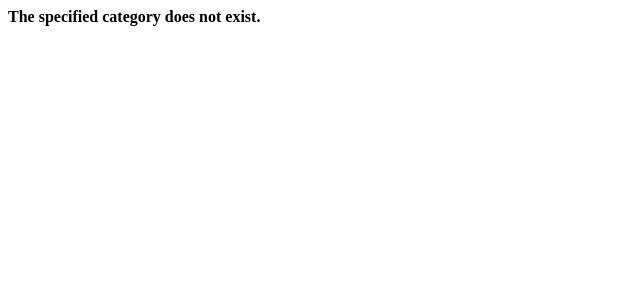
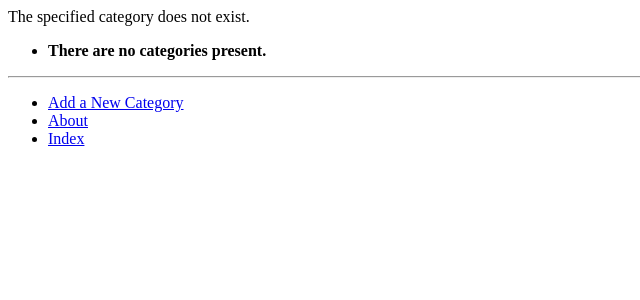
Before and after one commit to Y1nzhenghao/tango_with_django_project, a Django app: page /rango/category/1/ in a window 1280 px wide. Shown: the top 300 px of the page, without its empty margins (0-640 px from the left). Run offline with Django 3.2, Linux system fonts and the light colour scheme; data that the repository does not hold is empty.

Commit message:
Complete Chapter 8 templates and template tags

```diff
--- a/rango/templates/rango/base.html
+++ /dev/null
@@ -1,11 +0,0 @@
-<!DOCTYPE html>
-<html>
-<head>
-    <title>Rango</title>
-</head>
-
-<body>
-    {% block body_block %}
-    {% endblock %}
-</body>
-</html>
--- /dev/null
+++ b/rango/templatetags/rango_template_tags.py
@@ -0,0 +1,11 @@
+from django import template
+from rango.models import Category
+
+register = template.Library()
+
+@register.inclusion_tag('rango/categories.html')
+def get_category_list(current_category=None):
+    return {
+        'categories': Category.objects.all(),
+        'current_category': current_category,
+    }
--- /dev/null
+++ b/templates/rango/base.html
@@ -0,0 +1,37 @@
+<!DOCTYPE html>
+{% load staticfiles %}
+{% load rango_template_tags %}
+
+<html>
+<head>
+    <title>
+        Rango -
+        {% block title_block %}
+            How to Tango with Django!
+        {% endblock %}
+    </title>
+</head>
+
+<body>
+    <div>
+        {% block body_block %}
+        {% endblock %}
+    </div>
+
+    <div>
+        {% block sidebar_block %}
+            {% get_category_list category %}
+        {% endblock %}
+    </div>
+
+    <hr />
+
+    <div>
+        <ul>
+            <li><a href="{% url 'rango:add_category' %}">Add a New Category</a></li>
+            <li><a href="{% url 'rango:about' %}">About</a></li>
+            <li><a href="{% url 'rango:index' %}">Index</a></li>
+        </ul>
+    </div>
+</body>
+</html>
--- /dev/null
+++ b/templates/rango/categories.html
@@ -0,0 +1,13 @@
+<ul>
+{% if categories %}
+    {% for c in categories %}
+        {% if c == current_category %}
+            <li><strong><a href="{% url 'rango:show_category' c.slug %}">{{ c.name }}</a></strong></li>
+        {% else %}
+            <li><a href="{% url 'rango:show_category' c.slug %}">{{ c.name }}</a></li>
+        {% endif %}
+    {% endfor %}
+{% else %}
+    <li><strong>There are no categories present.</strong></li>
+{% endif %}
+</ul>
--- a/rango/templates/rango/category.html
+++ b/templates/rango/category.html
@@ -1,4 +1,12 @@
 {% extends 'rango/base.html' %}
+
+{% block title_block %}
+    {% if category %}
+        {{ category.name }}
+    {% else %}
+        Unknown Category
+    {% endif %}
+{% endblock %}
 
 {% block body_block %}
     {% if category %}
@@ -9,21 +17,18 @@
             Likes: {{ category.likes }}
         </p>
 
-        <a href="/rango/category/{{ category.slug }}/add_page/">Add Page</a> <br/>
-
         {% if pages %}
             <ul>
             {% for page in pages %}
-                <li>
-                    <a href="{{ page.url }}">{{ page.title }}</a>
-                </li>
+                <li><a href="{{ page.url }}">{{ page.title }}</a></li>
             {% endfor %}
             </ul>
         {% else %}
             <strong>No pages currently in this category.</strong>
         {% endif %}
 
+        <a href="{% url 'rango:add_page' category.slug %}">Add Page</a> <br/>
     {% else %}
-        <strong>The specified category does not exist.</strong>
+        The specified category does not exist.
     {% endif %}
 {% endblock %}
```
Also changed, not shown: templates/rango/about.html (renamed from rango/templates/rango/about.html, +4 -4 lines), templates/rango/add_category.html (renamed from rango/templates/rango/add_page.html, +7 -6 lines), templates/rango/add_page.html (renamed from rango/templates/rango/add_category.html, +7 -6 lines), templates/rango/index.html (renamed from rango/templates/rango/index.html, +5 -11 lines), rango/templatetags/__init__.py (added).
